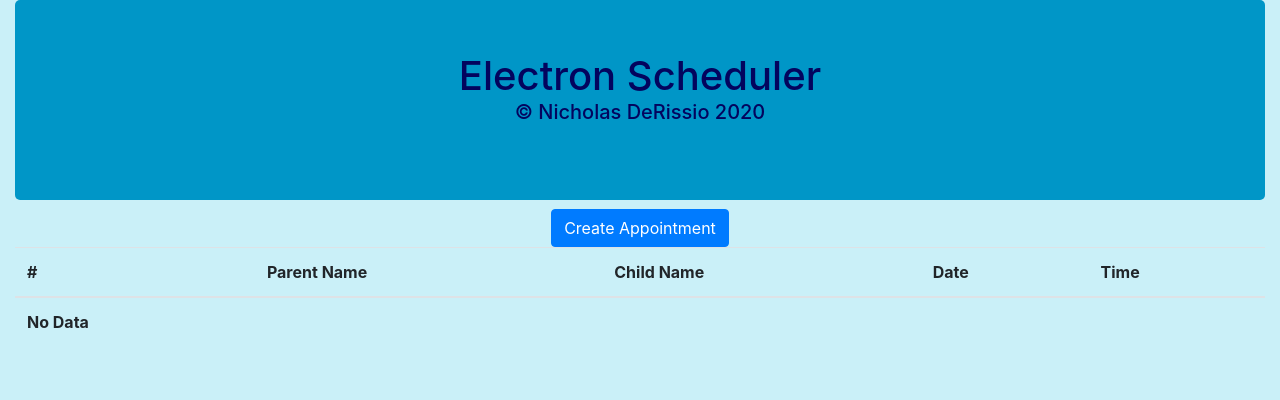
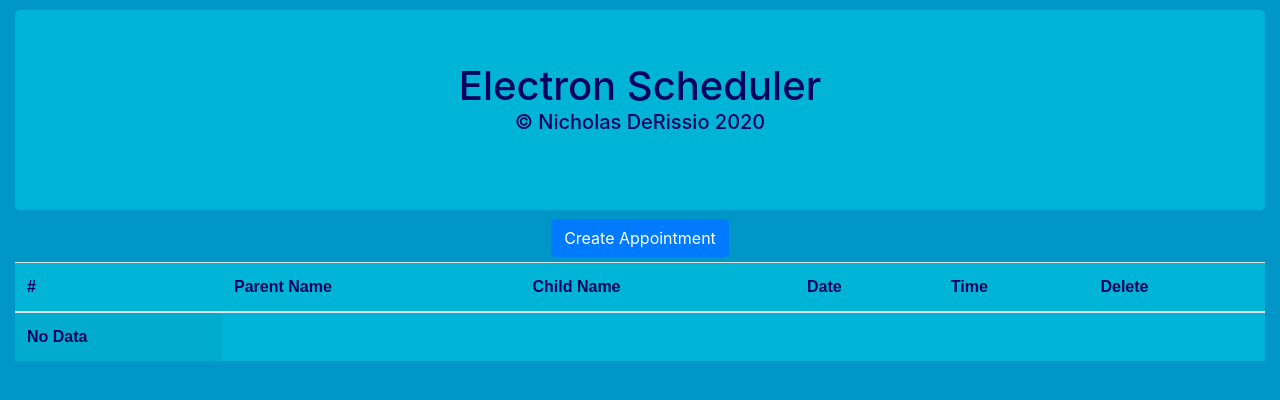
Before and after one commit to KantKontrol/Electron-Scheduler, a React (Create React App) app in the folder electron-scheduler/: page / in a window 1280 px wide. Shown: the top 400 px of the page. Built offline with nearby package versions, Linux system fonts and the light colour scheme.

Commit message:
re added removal of appointments

```diff
--- a/electron-scheduler/src/App.css
+++ b/electron-scheduler/src/App.css
@@ -1,13 +1,14 @@
 body {
-  background-color: #caf0f8;
+  background-color: #0096c7;
   padding-bottom: 25px;
 }
 
 .main-page-header {
-  background-color: #0096c7;
+  background-color: #00b4d8;
   color: #03045e;
   min-height: 200px;
   margin-bottom: 5px;
+  margin-top: 10px;
   border-radius: 5px;
 }
 
@@ -20,32 +21,14 @@ body {
 }
 
 .adisplay-main {
+  font-family: sans-serif;
   background-color: #00b4d8;
   color: #03045e;
-  border-radius: 5px;
-  margin-top: 10px;
-  margin-left: 5px;
-  margin-right: 5px;
-  padding: 10px;
+  margin-top: 5px;
 }
 
 .adisplay {
-  font-family: sans-serif;
+
   font-size: 1.2rem;
   width: 100%;
 }
-
-.adisplay-header {
-  font-size: 1.5rem;
-}
-
-.adisplay-sub {
-  font-size: 1.2rem;
-}
-
-.adisplay-date{
-  font-size: 1.2rem;
-}
-.adisplay-time {
-  font-size: 1.2rem;
-}
--- a/electron-scheduler/src/components/ADisplay.js
+++ b/electron-scheduler/src/components/ADisplay.js
@@ -14,6 +14,7 @@ export default function ADisplay(props){
             <td>{childName}</td>
             <td>{date}</td>
             <td>{`${hour}:${minute} ${ampm}`}</td>
+            <td><button className="btn btn-primary" onClick={() => removeApp(_id)}>X</button></td>
         </tr>
     );
 }
--- a/electron-scheduler/src/components/ALoader.js
+++ b/electron-scheduler/src/components/ALoader.js
@@ -9,7 +9,7 @@ export default function ALoader(props){
     return (
         <div className="row">
             <div className="col-12">
-                <table className="table">
+                <table className="table adisplay-main table-striped" cellPadding={0} cellSpacing={0}>
                     <SortBar />
                     <tbody>
                         {
--- a/electron-scheduler/src/components/SortBar.js
+++ b/electron-scheduler/src/components/SortBar.js
@@ -10,6 +10,7 @@ export default function SortBar(props){
                 <th scope="col">Child Name</th>
                 <th scope="col">Date</th>
                 <th scope="col">Time</th>
+                <th scope="col">Delete</th>
             </tr>
         </thead>
     );
```
